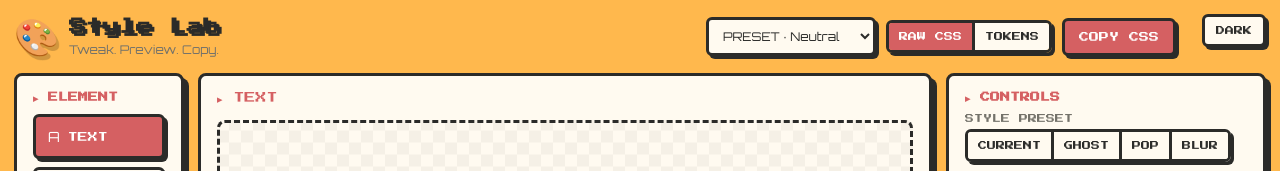
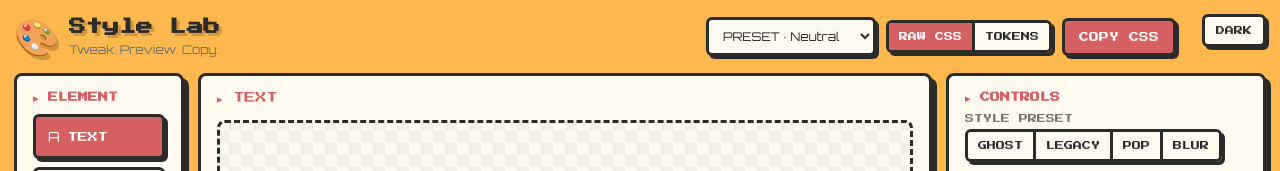
Before and after one commit to sol-apps/style-lab, a plain HTML site: page index.html in a window 1280 px wide. Shown: the top 171 px of the page. Drawn offline with Linux system fonts and the light colour scheme.

Commit message:
Heading shadows: switch to translucent GHOST style
The old text-shadow was the same opaque color as the text itself,
so it read as a misprint rather than a shadow. Now 18% black,
matching the emoji drop-shadows already used across the sites.

```diff
--- a/index.html
+++ b/index.html
@@ -28,7 +28,7 @@
     .topbar .brand{ display:flex; align-items:center; gap:10px; }
     .topbar .brand .emoji{ font-size:36px; filter:drop-shadow(3px 4px 0 rgba(0,0,0,.18)); }
     .topbar h1{ font-family:"Press Start 2P",monospace; font-size:clamp(.85rem,2vw,1.05rem); line-height:1.3;
-      text-shadow:3px 3px 0 var(--line); }
+      text-shadow:3px 3px 0 rgba(0,0,0,.18); }
     .topbar .sub{ color:var(--muted); font-size:12px; margin-top:4px; }
     .topbar .actions{ display:flex; gap:10px; align-items:center; flex-wrap:wrap; margin-left:auto; }
 
@@ -228,7 +228,7 @@
         badge:   { bg:'#1a1a1a', fg:'#ffffff', borderColor:'#1a1a1a', borderW:0, radius:4,  padding:5,  fontSize:12, fontWeight:'700', pill:false },
       },
       solhann: {
-        heading: { fg:'#2b2b29', fontSize:24, shadowStyle:'hard', shadowColor:'#2b2b29', shadowOpacity:100, shadowOffset:3 },
+        heading: { fg:'#2b2b29', fontSize:24, shadowStyle:'hard', shadowColor:'#000000', shadowOpacity:18, shadowOffset:4 },
         button:  { bg:'#fffaf0', fg:'#2b2b29', borderColor:'#2b2b29', borderW:3, radius:6,  padding:11, fontSize:14, fontWeight:'700', shadow:'hard-offset' },
         card:    { bg:'#fffaf0', fg:'#2b2b29', borderColor:'#2b2b29', borderW:3, radius:8,  padding:20, shadow:'hard-offset' },
         table:   { bg:'#fffaf0', fg:'#2b2b29', borderColor:'#2b2b29', borderW:3, radius:6,  padding:10, fontSize:14, striped:true,  rowHover:'#FFB84D' },
@@ -265,12 +265,11 @@
       },
     };
 
-    // Heading style presets. CURRENT = the site's h1 today (shadow is the same
-    // color as the text, which is why it reads as a misprint). The other three
-    // are candidate replacements.
+    // Heading style presets. GHOST shipped across the sites (2026-07-06);
+    // LEGACY is the old same-color hard offset that read as a misprint.
     const HEADING_PRESETS = {
-      CURRENT: { fg:'#2b2b29', fontSize:24, shadowStyle:'hard',     shadowColor:'#2b2b29', shadowOpacity:100, shadowOffset:3 },
       GHOST:   { fg:'#2b2b29', fontSize:24, shadowStyle:'hard',     shadowColor:'#000000', shadowOpacity:18,  shadowOffset:4 },
+      LEGACY:  { fg:'#2b2b29', fontSize:24, shadowStyle:'hard',     shadowColor:'#2b2b29', shadowOpacity:100, shadowOffset:3 },
       POP:     { fg:'#2b2b29', fontSize:24, shadowStyle:'extruded', shadowColor:'#D56062', shadowOpacity:100, shadowOffset:4 },
       BLUR:    { fg:'#2b2b29', fontSize:24, shadowStyle:'blur',     shadowColor:'#000000', shadowOpacity:30,  shadowOffset:4 },
     };
```
